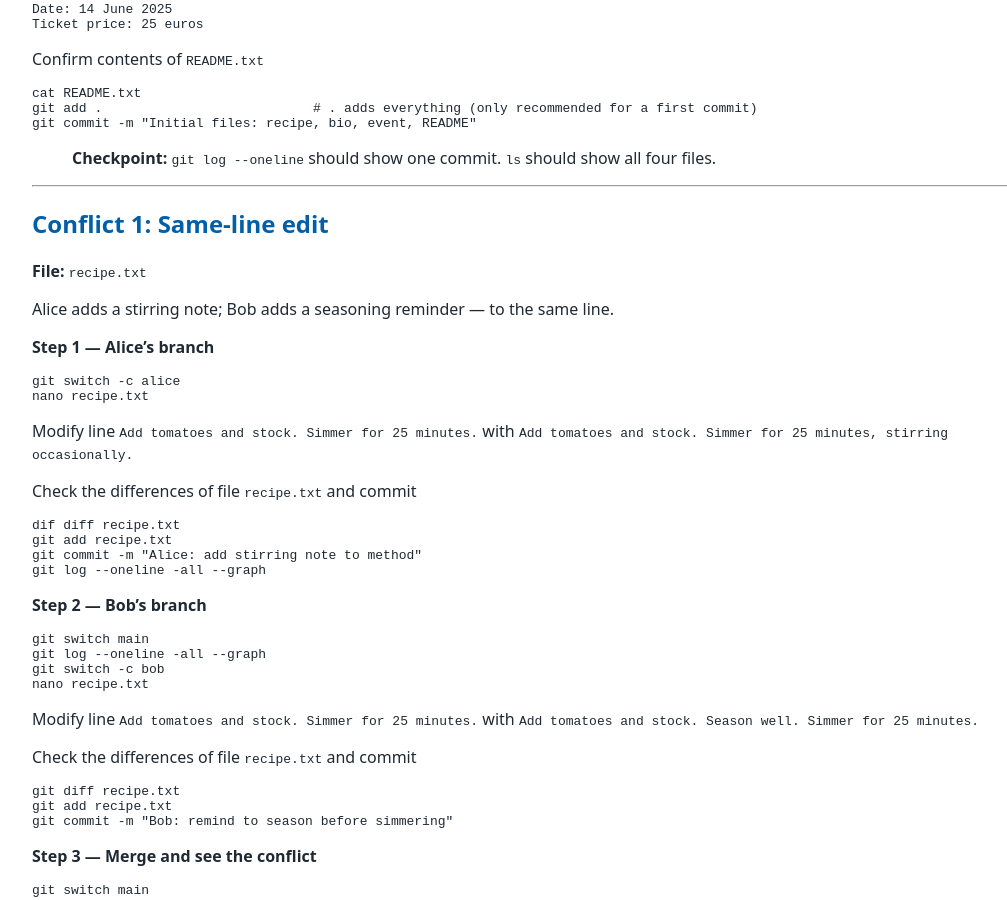
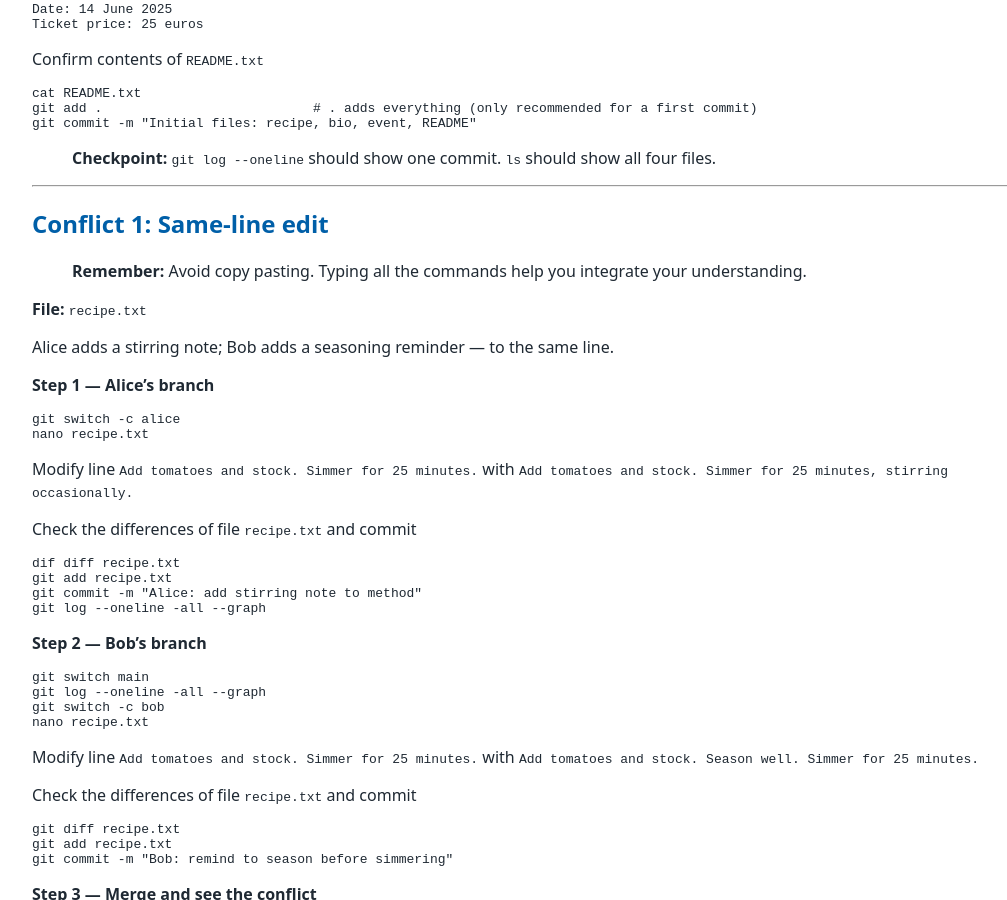
Before and after one commit to tu-delft-library/intermediate_version_control_with_git, a Jekyll site: the page built from material_for_participants/LAB_merge_conflicts.md, in a window 1280 px wide and 900 px high, scrolled down 1973 px. Shown: the whole window, without its empty margins (108-1115 px from the left). Built offline with Jekyll 4.4.1, drawn with Linux system fonts in a browser that asks for light colours; our own code applies the rules of GitHub Pages for plain Markdown files.

Commit message:
Add note to avoid copy pasting

```diff
--- a/material_for_participants/LAB_merge_conflicts.md
+++ b/material_for_participants/LAB_merge_conflicts.md
@@ -119,6 +119,8 @@ git commit -m "Initial files: recipe, bio, event, README"
 
 ## Conflict 1: Same-line edit
 
+> **Remember:** Avoid copy pasting. Typing all the commands help you integrate your understanding.
+
 **File:** `recipe.txt`
 
 Alice adds a stirring note; Bob adds a seasoning reminder — to the same line.
@@ -211,6 +213,7 @@ git commit -m "Merge: combine Alice and Bob recipe improvements"
 ---
 
 ## Conflict 2: Delete vs edit
+
 
 **File:** `bio.txt`
 
```
Also changed, not shown: material_for_participants/LAB_remote_conflicts_github.md (+4 -0 lines).
